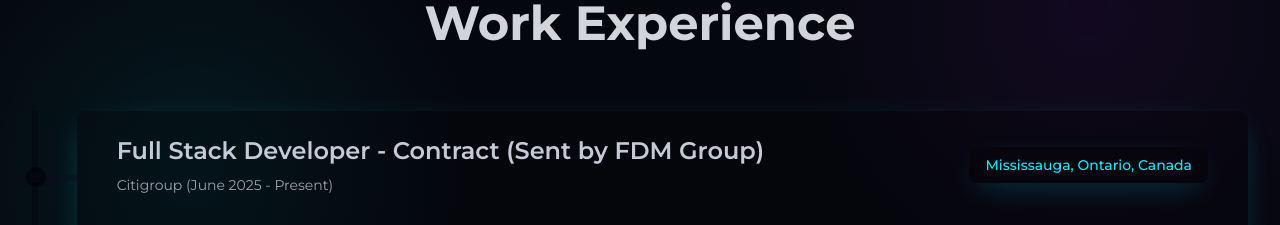
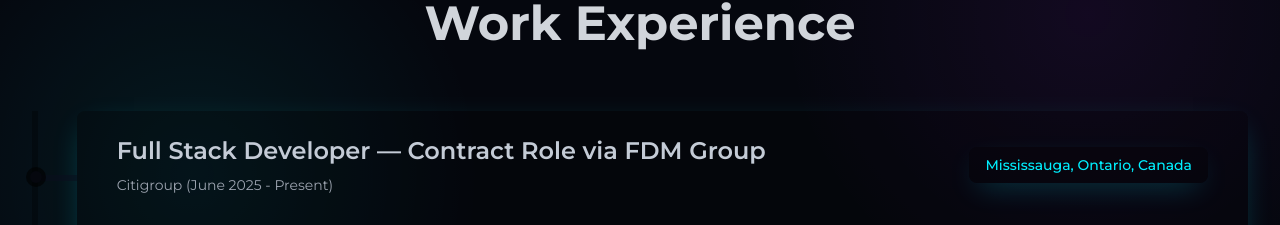
Before and after one commit to Rachit1606/portfolio, a Next.js app: page / in a window 1280 px wide. Shown: the part 1026-1251 px from the top of the page. Built offline with nearby package versions, Linux system fonts and the light colour scheme.

Commit message:
Updated Index.ts

```diff
--- a/data/index.ts
+++ b/data/index.ts
@@ -58,7 +58,7 @@
 export const workExperiences: WorkExperienceItem[] = [
     {
         _id: 5,
-        title: "Full Stack Developer - Contract (Sent by FDM Group)",
+        title: "Full Stack Developer — Contract Role via FDM Group",
         subTitle: "Citigroup (June 2025 - Present)",
         location: "Mississauga, Ontario, Canada",
         description: [
```
